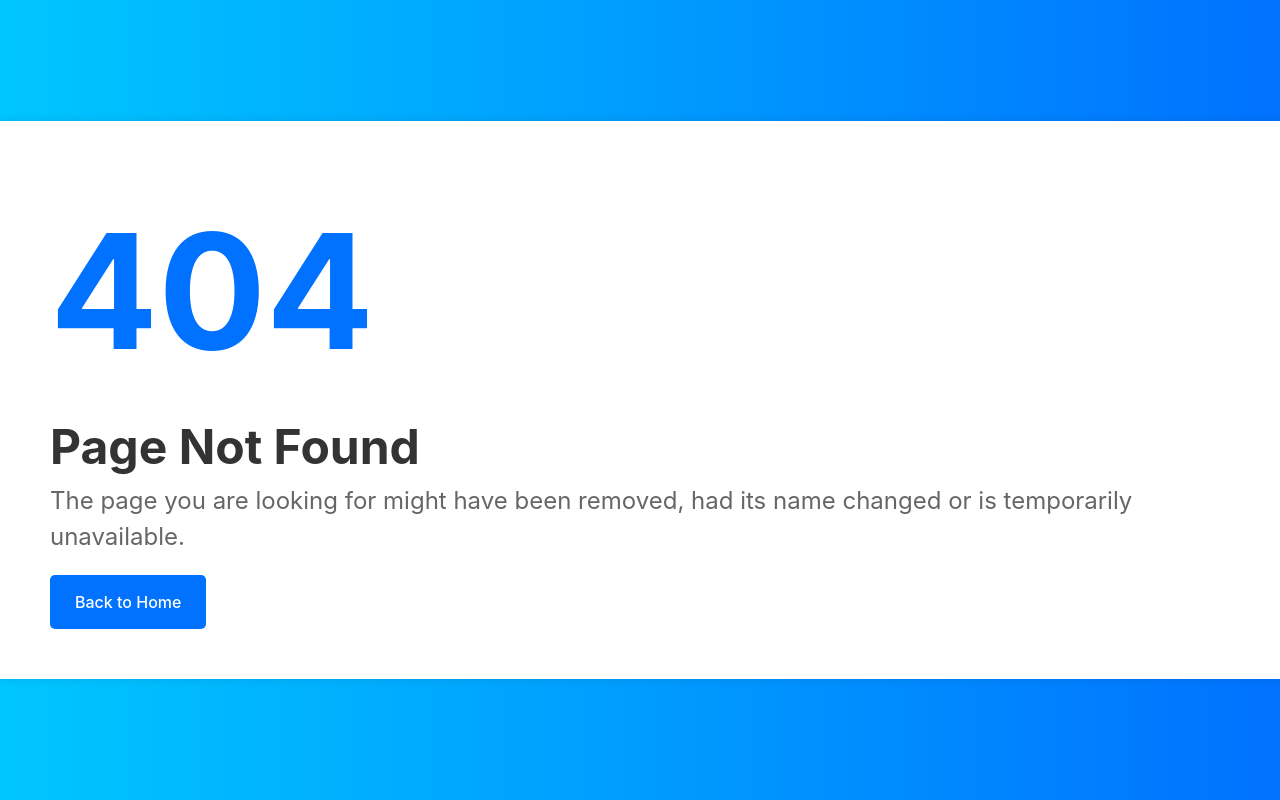
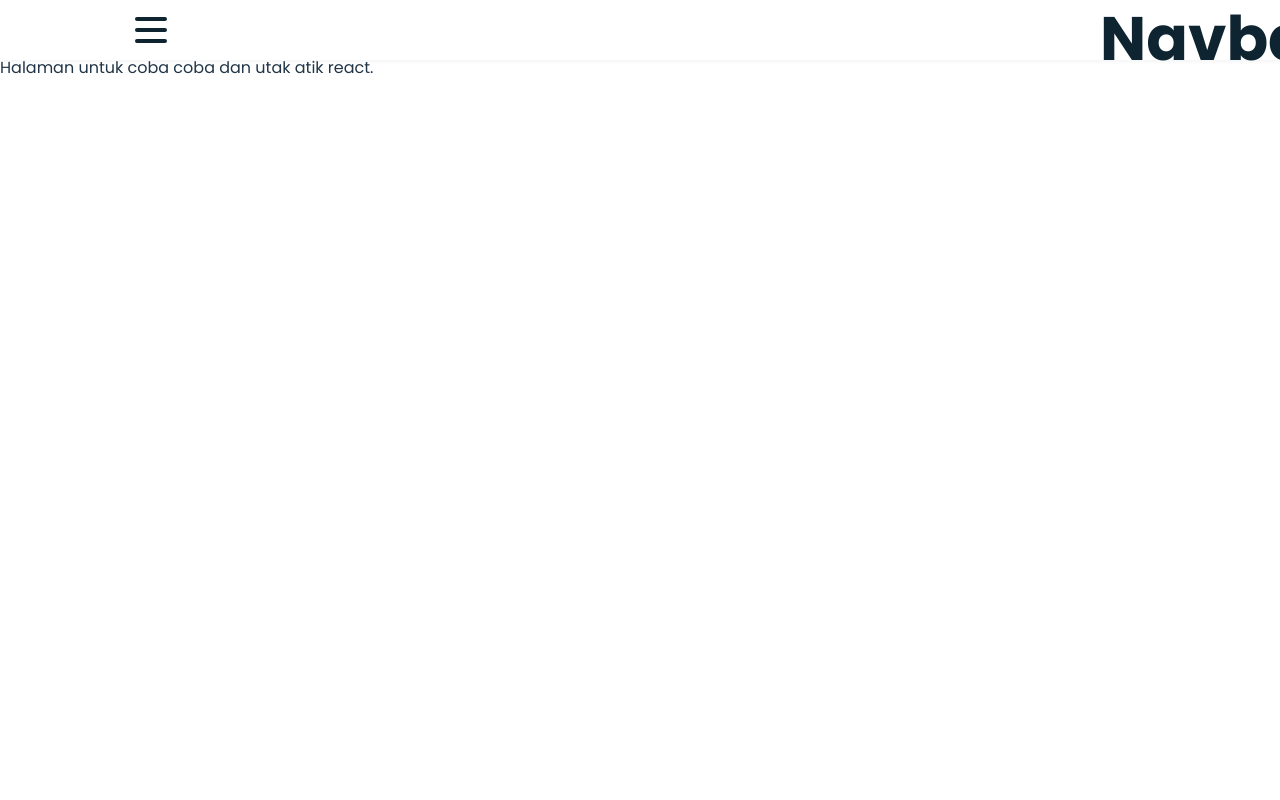
Before and after one commit to furaihan/fp-pemrog-web, a React (Vite) app: page /train in a window 1280 px wide. Before the commit this address had no page. Built offline with nearby package versions, Linux system fonts and the light colour scheme.

Commit message:
watch your jet men

```diff
--- /dev/null
+++ b/src/component/Hamburger/Hamburger.css
@@ -0,0 +1,150 @@
+@import url("https://fonts.googleapis.com/css2?family=Poppins:ital,wght@0,100;0,200;0,300;0,400;0,500;0,600;0,700;0,800;0,900;1,100;1,200;1,300;1,400;1,500;1,600;1,700;1,800;1,900&display=swap");
+
+* {
+  margin: 0;
+  padding: 0;
+  box-sizing: border-box;
+}
+
+body {
+  font-family: "Poppins", sans-serif;
+}
+
+.container {
+  max-width: 1050px;
+  width: 90%;
+  margin: auto;
+}
+
+.navbar {
+  width: 100%;
+  box-shadow: 0 1px 4px rgb(146 161 176 / 15%);
+}
+
+.nav-container {
+  display: flex;
+  justify-content: space-between;
+  align-items: center;
+  height: 62px;
+}
+
+.navbar .menu-items {
+  display: flex;
+}
+
+.navbar .nav-container li {
+  list-style: none;
+}
+
+.navbar .nav-container a {
+  text-decoration: none;
+  color: #0e2431;
+  font-weight: 500;
+  font-size: 1.2rem;
+  padding: 0.7rem;
+}
+
+.navbar .nav-container a:hover{
+    font-weight: bolder;
+}
+
+.nav-container {
+  display: block;
+  position: relative;
+  height: 60px;
+}
+
+.nav-container .checkbox {
+  position: absolute;
+  display: block;
+  height: 32px;
+  width: 32px;
+  top: 20px;
+  left: 20px;
+  z-index: 5;
+  opacity: 0;
+  cursor: pointer;
+}
+
+.nav-container .hamburger-lines {
+  display: block;
+  height: 26px;
+  width: 32px;
+  position: absolute;
+  top: 17px;
+  left: 20px;
+  z-index: 2;
+  display: flex;
+  flex-direction: column;
+  justify-content: space-between;
+}
+
+.nav-container .hamburger-lines .line {
+  display: block;
+  height: 4px;
+  width: 100%;
+  border-radius: 10px;
+  background: #0e2431;
+}
+
+.nav-container .hamburger-lines .line1 {
+  transform-origin: 0% 0%;
+  transition: transform 0.4s ease-in-out;
+}
+
+.nav-container .hamburger-lines .line2 {
+  transition: transform 0.2s ease-in-out;
+}
+
+.nav-container .hamburger-lines .line3 {
+  transform-origin: 0% 100%;
+  transition: transform 0.4s ease-in-out;
+}
+
+.navbar .menu-items {
+  padding-top: 120px;
+  box-shadow: inset 0 0 2000px rgba(255, 255, 255, .5);
+  height: 100vh;
+  width: 100%;
+  transform: translate(-150%);
+  display: flex;
+  flex-direction: column;
+  margin-left: -40px;
+  padding-left: 50px;
+  transition: transform 0.5s ease-in-out;
+  text-align: center;
+}
+
+.navbar .menu-items li {
+  margin-bottom: 1.2rem;
+  font-size: 1.5rem;
+  font-weight: 500;
+}
+
+.logo {
+  position: absolute;
+  top: 5px;
+  right: 15px;
+  font-size: 1.2rem;
+  color: #0e2431;
+}
+
+.nav-container input[type="checkbox"]:checked ~ .menu-items {
+  transform: translateX(0);
+}
+
+.nav-container input[type="checkbox"]:checked ~ .hamburger-lines .line1 {
+  transform: rotate(45deg);
+}
+
+.nav-container input[type="checkbox"]:checked ~ .hamburger-lines .line2 {
+  transform: scaleY(0);
+}
+
+.nav-container input[type="checkbox"]:checked ~ .hamburger-lines .line3 {
+  transform: rotate(-45deg);
+}
+
+.nav-container input[type="checkbox"]:checked ~ .logo{
+  display: none;
+}
--- /dev/null
+++ b/src/component/Hamburger/Hamburger.jsx
@@ -0,0 +1,40 @@
+import "./Hamburger.css";
+
+function Hamburger() {
+  return (
+    <nav>
+      <div className="navbar">
+        <div className="container nav-container">
+          <input className="checkbox" type="checkbox" name="" id="" />
+          <div className="hamburger-lines">
+            <span className="line line1"></span>
+            <span className="line line2"></span>
+            <span className="line line3"></span>
+          </div>
+          <div className="logo">
+            <h1>Navbar</h1>
+          </div>
+          <div className="menu-items">
+            <li>
+              <a href="#">Home</a>
+            </li>
+            <li>
+              <a href="#">about</a>
+            </li>
+            <li>
+              <a href="#">blogs</a>
+            </li>
+            <li>
+              <a href="#">portfolio</a>
+            </li>
+            <li>
+              <a href="#">contact</a>
+            </li>
+          </div>
+        </div>
+      </div>
+    </nav>
+  );
+}
+
+export default Hamburger;
--- a/src/main.jsx
+++ b/src/main.jsx
@@ -5,6 +5,7 @@ import Root from "./routes/Root/Root.jsx";
 import ErrorPage from "./ErrorPage.jsx";
 import About from "./routes/About/About.jsx";
 import Explore from "./routes/Explore/Explore.jsx";
+import Train from "./routes/Train/Train.jsx";
 import "./index.css";
 
 const router = createBrowserRouter([
@@ -23,6 +24,11 @@ const router = createBrowserRouter([
     element: <Explore />,
     errorElement: <ErrorPage />,
   },
+  {
+    path: "/train",
+    element: <Train />,
+    errorElement: <ErrorPage />,
+  }
 ]);
 
 ReactDOM.createRoot(document.getElementById("root")).render(
--- /dev/null
+++ b/src/routes/Train/Train.jsx
@@ -0,0 +1,17 @@
+import Hamburger from "../../component/Hamburger/Hamburger";
+
+function Explore() {
+  return (
+    <>
+      <main>
+        <Hamburger />
+        <div>
+          <h1>Train</h1>
+          <p>Halaman untuk coba coba dan utak atik react.</p>
+        </div>
+      </main>
+    </>
+  );
+}
+
+export default Explore;
```
Also changed, not shown: src/routes/Train/Train.css (added).
